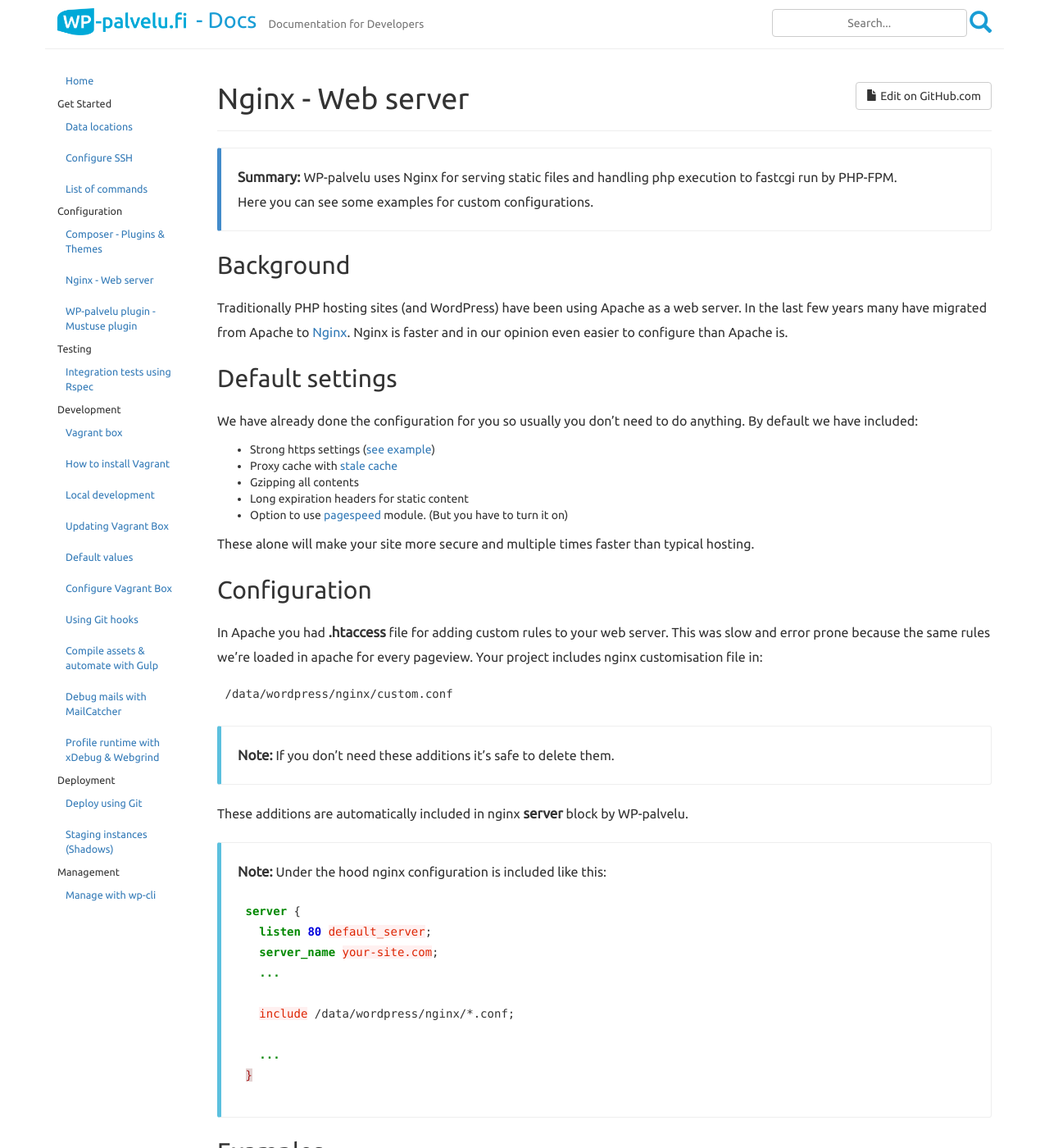
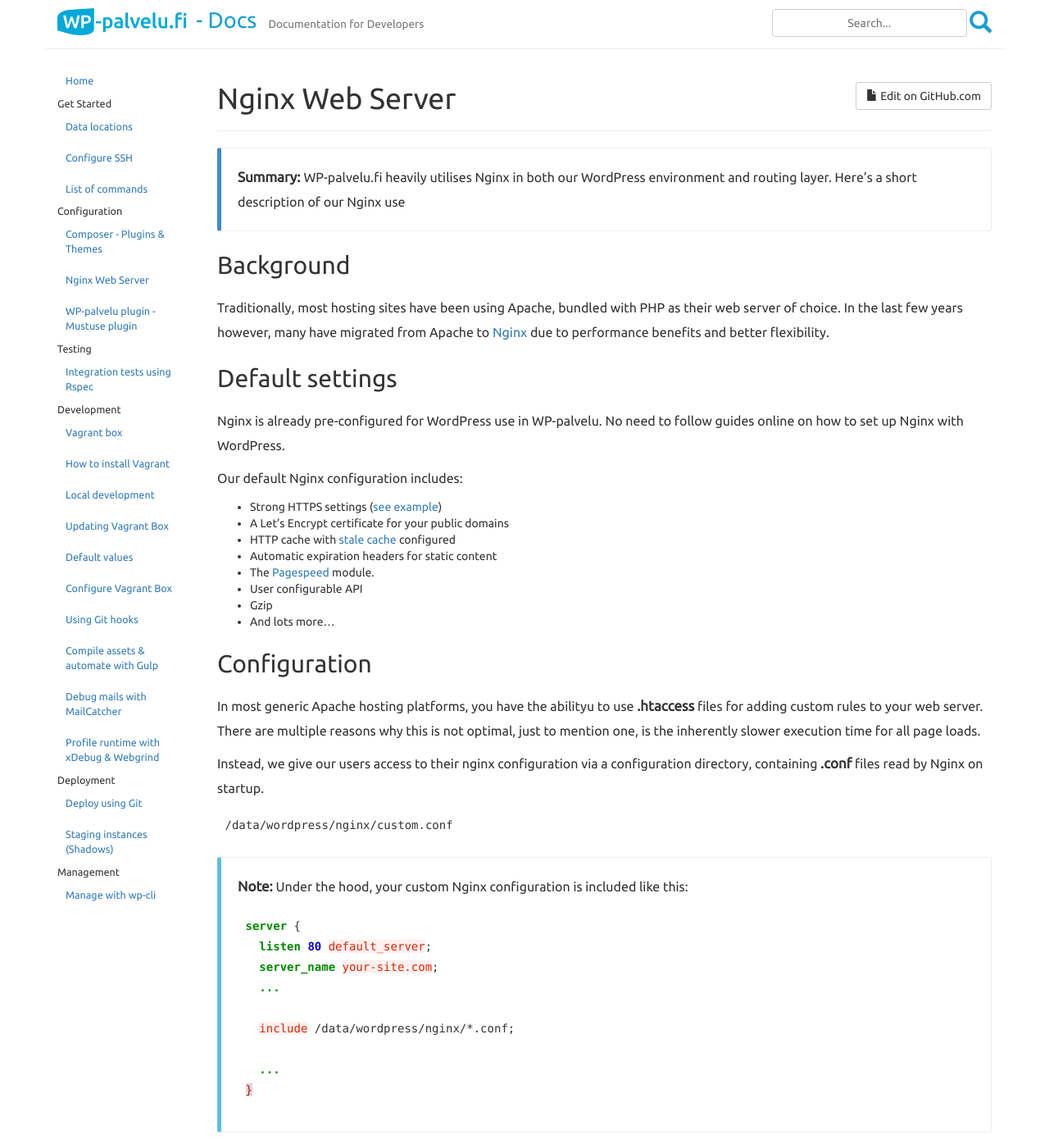
Before and after one commit to Seravo/docs, a Jekyll site: the page built from _posts/2015-10-11-nginx.md, in a window 1280 px wide and 1400 px high. Shown: the whole window at 82% size. Built offline with Jekyll 4.4.1, drawn with Linux system fonts in a browser that asks for light colours; nearby versions of some CDN libraries; Markdown is read by kramdown in place of the engine named in the settings; some of the changed text lies outside the part shown.

Commit message:
Proofread and update nginx documentation

````diff
--- a/_posts/2015-10-11-nginx.md
+++ b/_posts/2015-10-11-nginx.md
@@ -1,40 +1,41 @@
 ---
 layout: page
-title: "Nginx - Web server"
+title: "Nginx Web Server"
 category: configuration
-date: 2015-10-11 03:34:02
+date: 2016-05-17 10:24:02
 published: true
 order: 2
-summary: "WP-palvelu uses Nginx for serving static files and handling php execution to fastcgi run by PHP-FPM. \nHere you can see some examples for custom configurations."
+summary: "WP-palvelu.fi heavily utilises Nginx in both our WordPress environment and routing layer. Here's a short description of our Nginx use"
 ---
 
 ## Background
-Traditionally PHP hosting sites (and WordPress) have been using Apache as a web server. In the last few years many have migrated from Apache to [Nginx](http://nginx.org/en/docs/). Nginx is faster and in our opinion even easier to configure than Apache is.
+Traditionally, most hosting sites have been using Apache, bundled with PHP as their web server of choice. In the last few years however, many have migrated from Apache to [Nginx](http://nginx.org/en/docs/) due to performance benefits and better flexibility.
 
 ## Default settings
-We have already done the configuration for you so usually you don't need to do anything. By default we have included:
+Nginx is already pre-configured for WordPress use in WP-palvelu. No need to follow guides online on how to set up Nginx with WordPress.
 
-* Strong https settings ([see example](https://www.ssllabs.com/ssltest/analyze.html?d=wp-palvelu.fi&s=185.26.50.22))
-* Proxy cache with [stale cache](http://nginx.org/en/docs/http/ngx_http_proxy_module.html#proxy_cache_use_stale)
-* Gzipping all contents
-* Long expiration headers for static content
-* Option to use [pagespeed](https://developers.google.com/speed/pagespeed/module/) module. (But you have to turn it on)
+Our default Nginx configuration includes:
 
-These alone will make your site more secure and multiple times faster than typical hosting.
+* Strong HTTPS settings ([see example](https://www.ssllabs.com/ssltest/analyze.html?d=wp-palvelu.fi&s=185.26.50.22))
+* A Let's Encrypt certificate for your public domains
+* HTTP cache with [stale cache](http://nginx.org/en/docs/http/ngx_http_proxy_module.html#proxy_cache_use_stale) configured
+* Automatic expiration headers for static content
+* The [Pagespeed](https://developers.google.com/speed/pagespeed/module/) module.
+* User configurable API
+* Gzip
+* And lots more...
 
 ## Configuration
 
-In Apache you had **.htaccess** file for adding custom rules to your web server. This was slow and error prone because the same rules we're loaded in apache for every pageview. Your project includes nginx customisation file in:
+In most generic Apache hosting platforms, you have the abilityu to use **.htaccess** files for adding custom rules to your web server. There are multiple reasons why this is not optimal, just to mention one, is the inherently slower execution time for all page loads.
+
+Instead, we give our users access to their nginx configuration via a configuration directory, containing **.conf** files read by Nginx on startup.
 
 ```
 /data/wordpress/nginx/custom.conf
 ```
 
-> **Note:** If you don't need these additions it's safe to delete them.
-
-These additions are automatically included in nginx **server** block by WP-palvelu.
-
-> **Note:** Under the hood nginx configuration is included like this:
+> **Note:** Under the hood, your custom Nginx configuration is included like this:
 >
 > ```nginx
 > server {
@@ -49,46 +50,38 @@
 > ```
 
 ## Examples
-The default file: ```/data/wordpress/nginx/custom.conf``` includes some examples to start with which have just been commented out. If you can't find what's your looking for please [contact the support](mailto:wordpress@seravo.fi) or [contribute in Github](http://github.com/{{site.github.repo}}).
+The default file: ```/data/wordpress/nginx/custom.conf``` includes a few examples to start with, disabled by comments.
 
-### How to force HTTPS
-Because we are using cache proxy which does the ssl termination the default nginx rules won't work here.
+### Forcing HTTPS
 
-Use our custom variable:
+To force all your users to connect via https, you may redirect them to the https side via some Nginx configuration.
+
+The preferred method to force HTTPS is via a custom variable.
 
 ```nginx
 # Force redirect http -> https
 set $force_https 1;
 ```
->**Note:** You need purchase SSL-certificate from WP-palvelu in order to do this. We'll install and configure it for you.
 
 ### Redirects
 
-#### Basic redirect
-Redirects from http://your-site.com/original -> http://example.com/new/url/
+#### Basic redirects
+Redirects from http://your-site.com/original -> https://example.com/new/url/
 
 ```nginx
-rewrite ^/original http://example.com/new/url/ permanent;
+rewrite "^/original$" "https://example.com/new/url$1" permanent;
 ```
 
-#### Redirect only certain domains
+#### Redirecting domains
 If you have multiple domains for your site and want to only use one of them:
 
 ```nginx
 if ($host ~ "old-subdomain.your-old-site.com") {
-  rewrite ^ http://your-site.com$request_uri permanent;
+  return 301 http://your-site.com$request_uri;
 }
 ```
 
-#### Redirect subdomain to subdirectory
-
-```nginx
-if ($host ~ 'subdomain.your-site.com') {
-  rewrite ^ http://your-site.com/subdirectory/another-directory/;
-}
-```
-
-### PageSpeed module
+### The PageSpeed module
 PageSpeed sniffs your html documents and rewrites them to be faster. This process is very site specific, so test everything carefully before enabling PageSpeed in production. You can find all filters in [Google documentation](https://developers.google.com/speed/pagespeed/module/filters).
 
 #### Turn pagespeed on
````
